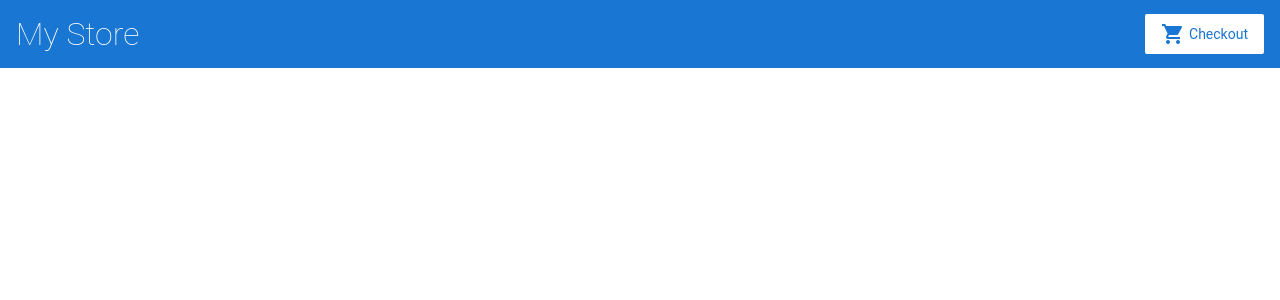
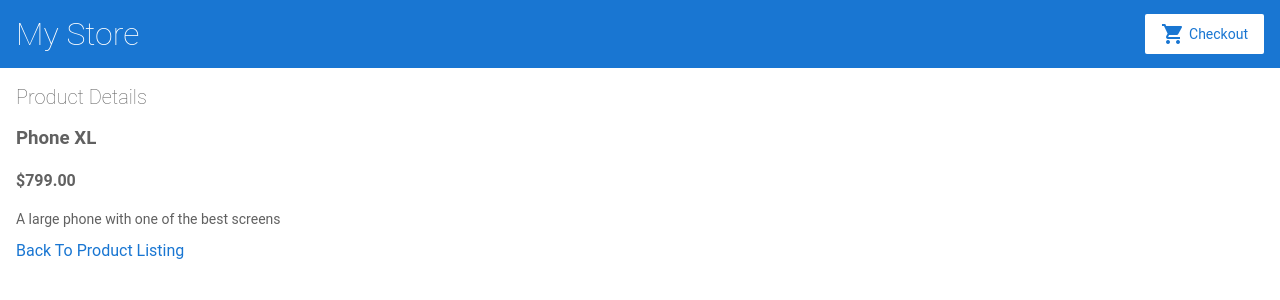
Before and after one commit to michalppp/angular-stackblitz-phones, an Angular app: page /products/1 in a window 1280 px wide. Before the commit this address led to /. Shown: the top 300 px of the page. Built offline with nearby package versions, Linux system fonts and the light colour scheme.

Commit message:
2 files modified, 4 added

```diff
--- a/src/app/app.module.ts
+++ b/src/app/app.module.ts
@@ -8,6 +8,7 @@
 import { ProductListComponent } from './product-list/product-list.component';
 import { ProductAlertsComponent } from './product-alerts/product-alerts.component';
 import { ProductPaginateComponent } from './product-paginate/product-paginate.component';
+import { ProductDetailsComponent } from './product-details/product-details.component';
 
 @NgModule({
   imports: [
@@ -15,6 +16,7 @@
     ReactiveFormsModule,
     RouterModule.forRoot([
       { path: '', component: ProductListComponent },
+      { path: 'products/:productId', component: ProductDetailsComponent },
     ])
   ],
   declarations: [
@@ -22,7 +24,8 @@
     TopBarComponent,
     ProductListComponent,
     ProductAlertsComponent,
-    ProductPaginateComponent
+    ProductPaginateComponent,
+    ProductDetailsComponent
   ],
   bootstrap: [
     AppComponent
--- /dev/null
+++ b/src/app/product-details/product-details.component.html
@@ -0,0 +1,9 @@
+<h2>Product Details</h2>
+
+<div *ngIf="product">
+<h3>{{ product.name }}</h3>
+<h4>{{ product.price | currency }}</h4>
+<p>{{ product.description }}</p>
+</div>
+
+<a href="/">Back To Product Listing</a>
--- /dev/null
+++ b/src/app/product-details/product-details.component.ts
@@ -0,0 +1,24 @@
+import { Component, OnInit } from '@angular/core';
+import { ActivatedRoute } from '@angular/router';
+
+import { Product, products } from '../products';
+
+@Component({
+  selector: 'app-product-details',
+  templateUrl: './product-details.component.html',
+  styleUrls: ['./product-details.component.css']
+})
+export class ProductDetailsComponent {
+  product: Product | undefined;
+
+  constructor(private route: ActivatedRoute) { }
+
+  ngOnInit() {
+    // First get the product id from the current route.
+    const routeParams = this.route.snapshot.paramMap;
+    const productIdFromRoute = Number(routeParams.get('productId'));
+
+    // Find the product that correspond with the id provided in route.
+    this.product = products.find(product => product.id === productIdFromRoute);
+  }
+}
--- a/src/app/product-list/product-list.component.html
+++ b/src/app/product-list/product-list.component.html
@@ -3,9 +3,12 @@
 <ul>
 <li *ngFor="let product of products">
 
-<a [title]="product.name + ' details'">
+<a
+[title]="product.name + ' details'"
+[routerLink]="['/products', product.id]">
 {{ product.name }}
 </a>
+
 <button type="button" (click)="share()">
 Share
 </button>
```
Also changed, not shown: src/app/product-details/product-details.component.css (added), 1 other file (tests, documents, lock files or other folders).
